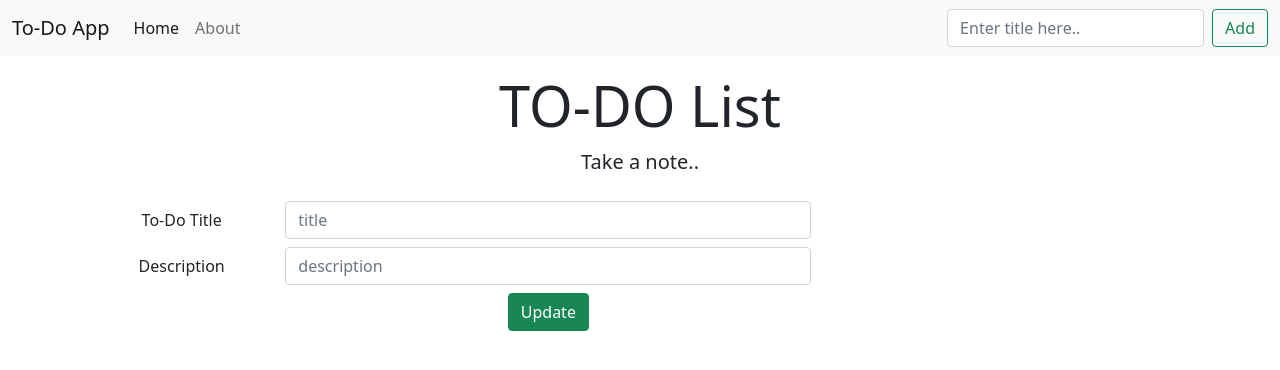
After one commit to busraercelik/django-todo-app, a Django app: template todo_project/templates/todo_app/update.html in a window 1280 px wide. The commit adds this page. Shown: the top 370 px of the page. Run offline with Django 3.2, Linux system fonts and the light colour scheme; the template is opened without the code that fills it, so the values that code supplies are empty.

Commit message:
activated update button and page

```diff
--- a/todo_project/templates/todo_app/create.html
+++ b/todo_project/templates/todo_app/create.html
@@ -18,7 +18,7 @@
                 </div>
                 <div class="form-group row m-2">
                     <label class="col-sm-2 col-form-label">Description</label>
-                    <div class="col-sm-6">
+                    <i class="col-sm-6">
                         <input type="text" class="form-control" placeholder="description" name="description">
                     </div>
                 </div>
--- a/todo_project/templates/todo_app/index.html
+++ b/todo_project/templates/todo_app/index.html
@@ -39,7 +39,7 @@
                     <!-- id sine göre silme işlemi yapar-->
                     <td><a href="{% url 'delete' todo.id %}" role="button" class="btn btn-outline-danger">Delete</a>
                     </td>
-                    <td><a href="" role="button" class="btn btn-outline-primary">Update</a></td>
+                    <td><a href="{% url 'update' todo.id %}" role="button" class="btn btn-outline-primary">Update</a></td>
                 </tr>
             {% endfor %}
             </tbody>
--- /dev/null
+++ b/todo_project/templates/todo_app/update.html
@@ -0,0 +1,34 @@
+{% extends "todo_app/base.html" %}
+
+{% block title %} UPDATE PAGE {% endblock title %}
+
+{% block content %}
+    <div class="jumbotron jumbotron-fluid mt-3">
+        <div class="container text-center">
+            <h1 class="display-4">TO-DO List</h1>
+            <p class="lead">Take a note..</p>
+            <div class="row justify-content-center">
+                <form method="post">
+                    {% csrf_token %}
+                    <div class="form-group row m-2">
+                        <label class="col-sm-2 col-form-label">To-Do Title</label>
+                        <div class="col-sm-6">
+                            <input type="text" class="form-control" placeholder="title" name="title" value="{{ selected_todo.title }}">
+                        </div>
+                    </div>
+                    <div class="form-group row m-2">
+                        <label class="col-sm-2 col-form-label">Description</label>
+                        <div class="col-sm-6">
+                            <input type="text" class="form-control" placeholder="description" name="description">
+                        </div>
+                    </div>
+                    <div class="form-group row m-2">
+                        <div class="col-sm-10">
+                            <button type="submit" class="btn btn-success">Update</button>
+                        </div>
+                    </div>
+                </form>
+            </div>
+        </div>
+    </div>
+{% endblock content %}
--- a/todo_project/todo_app/urls.py
+++ b/todo_project/todo_app/urls.py
@@ -11,4 +11,5 @@ urlpatterns = [
     path('delete/<Todos_id>', views.delete, name="delete"),
     path('done/<Todos_id>', views.done, name="done"),
     path('undone/<Todos_id>', views.undone, name="undone"),
+    path('update/<Todos_id>', views.update, name="update")
 ]
```
Also changed, not shown: todo_project/todo_app/views.py (+12 -0 lines).
